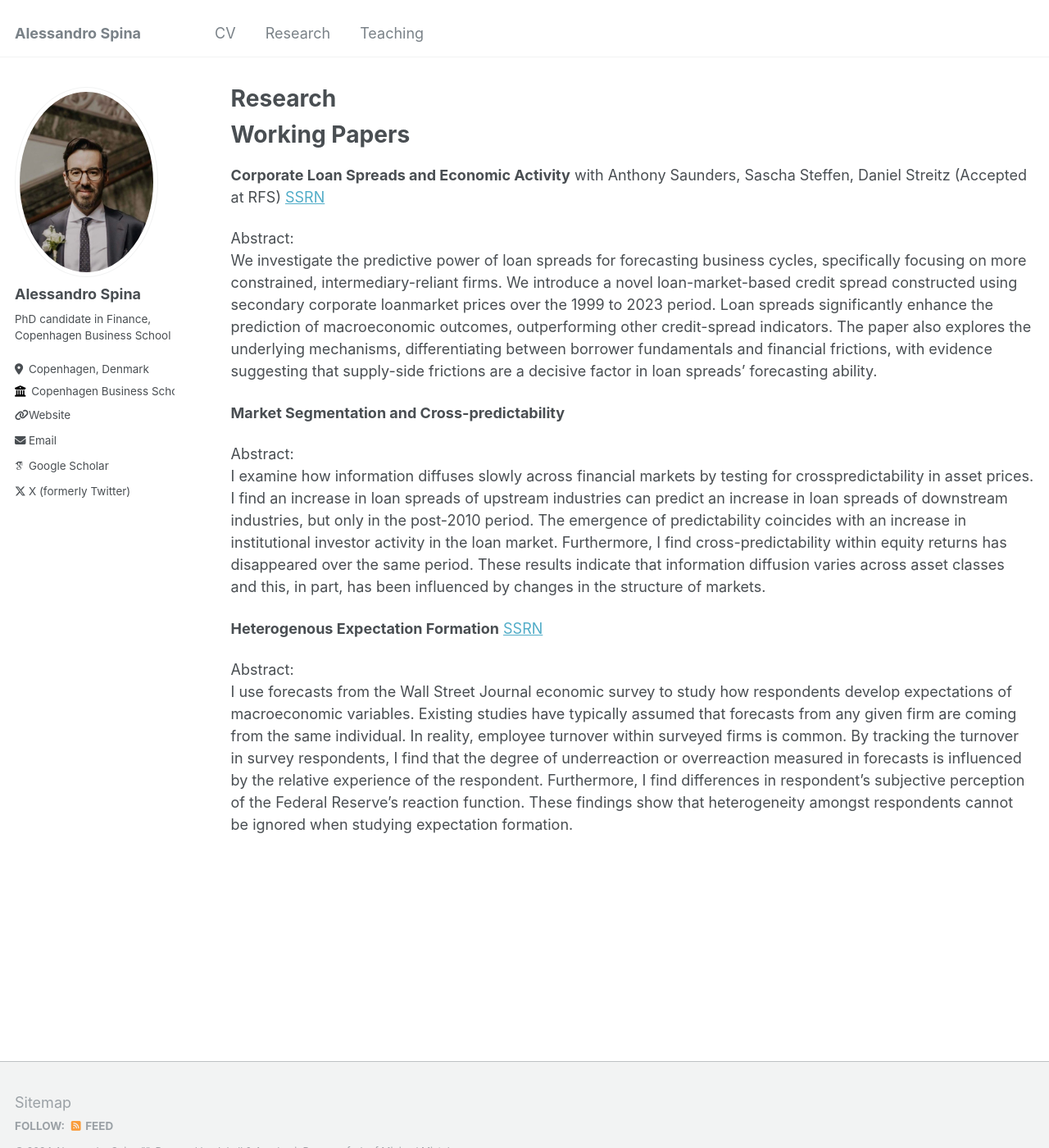
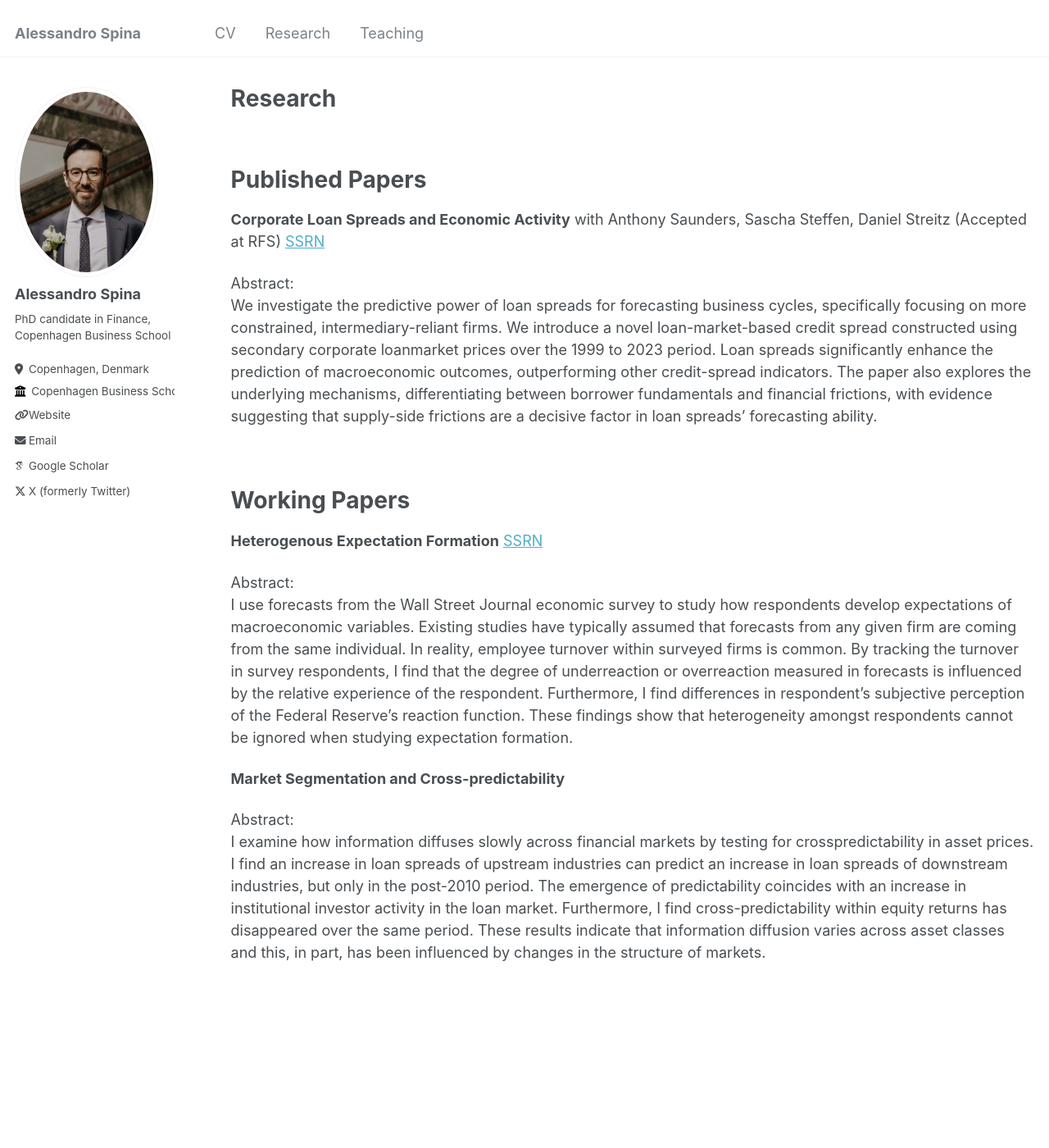
Before and after one commit to aspi6246/aspi6246.github.io, a Jekyll site: the page built from _pages/publications.md, in a window 1280 px wide and 1400 px high. Shown: the whole window at 82% size. Built offline with Jekyll 4.4.1, drawn with Linux system fonts in a browser that asks for light colours; some web fonts are replaced.

Commit message:
Update publications.md

```diff
--- a/_pages/publications.md
+++ b/_pages/publications.md
@@ -5,13 +5,10 @@ permalink: /publications/
 author_profile: true
 ---
 
+<br />
 
 
-
-
-
-
-Working Papers
+Published Papers
 ======
 
 **Corporate Loan Spreads and Economic Activity** with Anthony Saunders, Sascha Steffen, Daniel Streitz (Accepted at RFS) [SSRN](https://papers.ssrn.com/sol3/papers.cfm?abstract_id=3717358)
@@ -20,14 +17,17 @@ Abstract: <br>
 We investigate the predictive power of loan spreads for forecasting business cycles, specifically focusing on more constrained, intermediary-reliant firms. We introduce a novel loan-market-based credit spread constructed using secondary corporate loanmarket prices over the 1999 to 2023 period. Loan spreads significantly enhance the prediction of macroeconomic outcomes, outperforming other credit-spread indicators. The paper also explores the underlying mechanisms, differentiating between borrower fundamentals and financial frictions, with evidence suggesting that supply-side frictions are a decisive factor in loan spreads’ forecasting ability.
 
 
+<br />
+
+Working Papers
+======
+
+**Heterogenous Expectation Formation** [SSRN](https://papers.ssrn.com/sol3/papers.cfm?abstract_id=4729915)
+
+Abstract: <br>
+I use forecasts from the Wall Street Journal economic survey to study how respondents develop expectations of macroeconomic variables. Existing studies have typically assumed that forecasts from any given firm are coming from the same individual. In reality, employee turnover within surveyed firms is common. By tracking the turnover in survey respondents, I find that the degree of underreaction or overreaction measured in forecasts is influenced by the relative experience of the respondent. Furthermore, I find differences in respondent’s subjective perception of the Federal Reserve’s reaction function. These findings show that heterogeneity amongst respondents cannot be ignored when studying expectation formation.
 
 **Market Segmentation and Cross-predictability**
 
 Abstract: <br>
 I examine how information diffuses slowly across financial markets by testing for crosspredictability in asset prices. I find an increase in loan spreads of upstream industries can predict an increase in loan spreads of downstream industries, but only in the post-2010 period. The emergence of predictability coincides with an increase in institutional investor activity in the loan market. Furthermore, I find cross-predictability within equity returns has disappeared over the same period. These results indicate that information diffusion varies across asset classes and this, in part, has been influenced by changes in the structure of markets.
-
-
-**Heterogenous Expectation Formation** [SSRN](https://papers.ssrn.com/sol3/papers.cfm?abstract_id=4729915)
-
-Abstract: <br>
-I use forecasts from the Wall Street Journal economic survey to study how respondents develop expectations of macroeconomic variables. Existing studies have typically assumed that forecasts from any given firm are coming from the same individual. In reality, employee turnover within surveyed firms is common. By tracking the turnover in survey respondents, I find that the degree of underreaction or overreaction measured in forecasts is influenced by the relative experience of the respondent. Furthermore, I find differences in respondent’s subjective perception of the Federal Reserve’s reaction function. These findings show that heterogeneity amongst respondents cannot be ignored when studying expectation formation.
```
